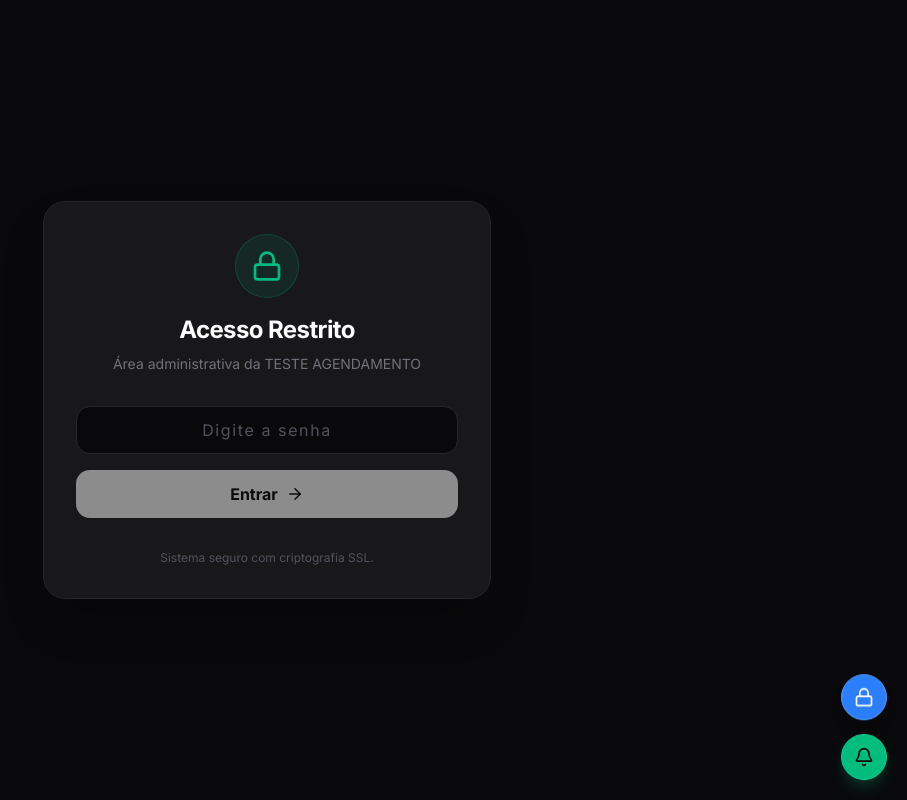
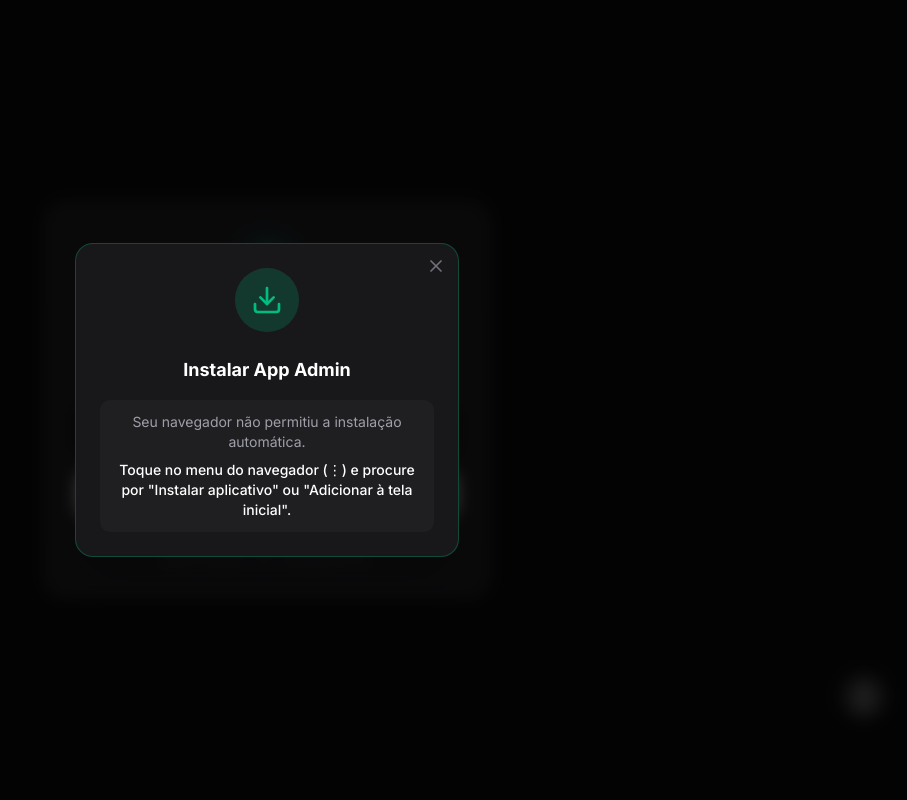
Before and after one commit to JandsonS/teste, a Next.js app in the folder beauty-app/: page /admin/login in a window 1280 px wide. Both pictures are taken after a click on the button "Instalar Aplicativo". Shown: the whole page, without its empty margins (373-1280 px from the left). Built offline with nearby package versions, Linux system fonts and the light colour scheme; no server answers; the database is empty.

Commit message:
download

```diff
--- a/beauty-app/src/components/AdminNotificationListener.tsx
+++ b/beauty-app/src/components/AdminNotificationListener.tsx
@@ -1,189 +1,127 @@
 "use client";
 
-import { useEffect, useRef, useState } from "react";
+import { useEffect, useState } from "react";
+import { Download, Share, PlusSquare, X, Smartphone } from "lucide-react";
 import { toast } from "sonner";
-import { Bell, BellOff, Calendar, Clock, Lock } from "lucide-react";
 
-export default function AdminNotificationListener() {
-  const [isMuted, setIsMuted] = useState(false);
-  const [permission, setPermission] = useState<NotificationPermission>("default");
+export default function InstallPrompt() {
+  const [isIOS, setIsIOS] = useState(false);
+  const [isStandalone, setIsStandalone] = useState(false);
+  const [deferredPrompt, setDeferredPrompt] = useState<any>(null);
+  const [isOpen, setIsOpen] = useState(false); // Controla se o manual está aberto
 
-  const audioRef = useRef<HTMLAudioElement | null>(null);
-  const lastSeenIdRef = useRef<string | null>(null);
-  const isUnlockedRef = useRef(false);
+  useEffect(() => {
+    // 1. Verifica se já está instalado
+    const isInStandaloneMode = window.matchMedia('(display-mode: standalone)').matches || (window.navigator as any).standalone;
+    setIsStandalone(isInStandaloneMode);
 
-  // 1. Inicialização
-  useEffect(() => {
-    // Carrega preferência de mudo
-    const savedPreference = localStorage.getItem("admin_sound_muted");
-    if (savedPreference === "true") setIsMuted(true);
+    // 2. Detecta iPhone
+    const userAgent = window.navigator.userAgent.toLowerCase();
+    const isIosDevice = /iphone|ipad|ipod/.test(userAgent);
+    setIsIOS(isIosDevice);
 
-    // Carrega audio
-    audioRef.current = new Audio("/alert.mp3");
+    // 3. Captura o evento do Android (Crucial!)
+    const handleBeforeInstallPrompt = (e: any) => {
+      e.preventDefault();
+      setDeferredPrompt(e);
+      // Não abrimos automático para não ser invasivo, deixamos o botão aparecer
+    };
 
-    // Verifica permissão de notificação do sistema
-    if ("Notification" in window) {
-      setPermission(Notification.permission);
-    }
+    window.addEventListener("beforeinstallprompt", handleBeforeInstallPrompt);
+
+    return () => window.removeEventListener("beforeinstallprompt", handleBeforeInstallPrompt);
   }, []);
 
-  // 2. Solicitar Permissão
-  const requestNotificationAccess = async () => {
-    if (!("Notification" in window)) return;
-
-    const result = await Notification.requestPermission();
-    setPermission(result);
-
-    if (result === "granted") {
-      toast.success("Notificações de Sistema Ativadas! 📱");
-      enableWakeLock();
+  const handleInstallClick = async () => {
+    // Se for Android e tivermos o evento capturado
+    if (deferredPrompt) {
+      deferredPrompt.prompt();
+      const { outcome } = await deferredPrompt.userChoice;
+      if (outcome === 'accepted') {
+        setDeferredPrompt(null);
+        setIsOpen(false);
+      }
+    }
+    // Se for iPhone, apenas abre as instruções
+    else if (isIOS) {
+      setIsOpen(true);
+    }
+    // Se não tiver evento (ex: PC ou Android que já bloqueou), avisa
+    else {
+      toast.info("Para instalar: Clique nos 3 pontinhos do navegador e 'Adicionar à Tela Inicial'");
     }
   };
 
-  // 3. Wake Lock (Modo Quiosque)
-  const enableWakeLock = async () => {
-    try {
-      if ("wakeLock" in navigator) {
-        await navigator.wakeLock.request('screen');
-        console.log("💡 Tela mantida ligada (Wake Lock ativo)");
-      }
-    } catch (err) {
-      console.log("Wake Lock não suportado ou negado");
-    }
-  };
+  // Se já estiver instalado (Modo App), não mostra nada
+  if (isStandalone) return null;
 
-  // 4. Função de envio de Notificação Nativa (CORRIGIDA)
- // ... resto do código anterior ...
+  return (
+    <>
+      {/* 1. BOTÃO FLUTUANTE FIXO (Aparece ao lado do sino) */}
+      <button
+        onClick={() => setIsOpen(true)}
+        className="fixed bottom-20 right-5 z-40 p-3 rounded-full shadow-lg border bg-zinc-800 text-zinc-200 border-zinc-700 hover:bg-zinc-700 hover:text-white transition-all hover:scale-110"
+        title="Instalar Aplicativo"
+      >
+        <Smartphone size={20} />
+      </button>
 
-  const sendSystemNotification = (cliente: string, servico: string) => {
-    if (Notification.permission === "granted") {
+      {/* 2. O CARD DE INSTRUÇÕES (Só aparece se clicar no botão) */}
+      {isOpen && (
+        <div className="fixed inset-0 z-50 flex items-center justify-center bg-black/60 backdrop-blur-sm p-4 animate-in fade-in">
+          <div className="bg-zinc-900 border border-emerald-500/30 p-6 rounded-2xl shadow-2xl max-w-sm w-full relative">
 
-      // 1. A vibração fica AQUI FORA (separada)
-      if (typeof navigator !== 'undefined' && navigator.vibrate) {
-        navigator.vibrate([200, 100, 200]);
-      }
+            <button
+              onClick={() => setIsOpen(false)}
+              className="absolute top-3 right-3 text-zinc-500 hover:text-white"
+              aria-label="Fechar"
+            >
+              <X size={20} />
+            </button>
 
-      // 2. A criação da notificação fica LIMPA (sem vibrate dentro)
-      const notif = new Notification(`Novo: ${cliente}`, {
-        body: `${servico} - Toque para abrir`,
-        icon: "/icon.png",
-        tag: "novo-agendamento"
-        // ❌ REMOVA A LINHA: vibrate: [200, 100, 200]
-        // Se ela estiver aqui dentro, o erro continua!
-      });
+            <div className="flex flex-col items-center text-center gap-4">
+              <div className="bg-emerald-500/20 p-4 rounded-full text-emerald-500 mb-2">
+                <Download size={32} />
+              </div>
 
-      notif.onclick = () => {
-        window.focus();
-        window.location.reload();
-      };
-    }
-  };
+              <h3 className="font-bold text-white text-lg">Instalar App Admin</h3>
 
-  // 5. Destravar Audio
-  useEffect(() => {
-    const unlockAudio = () => {
-      if (isUnlockedRef.current) return;
-      if (audioRef.current) {
-        audioRef.current.play().catch(() => {});
-        audioRef.current.pause();
-        audioRef.current.currentTime = 0;
-        isUnlockedRef.current = true;
-      }
-      enableWakeLock();
-    };
-
-    document.addEventListener("click", unlockAudio);
-    document.addEventListener("touchstart", unlockAudio);
-    return () => {
-      document.removeEventListener("click", unlockAudio);
-      document.removeEventListener("touchstart", unlockAudio);
-    };
-  }, []);
-
-  // 6. Polling Inteligente
-  useEffect(() => {
-    const checkNewBookings = async () => {
-      try {
-        const res = await fetch("/api/admin/notifications/latest");
-        if (!res.ok) return;
-
-        const data = await res.json();
-
-        if (lastSeenIdRef.current === null) {
-          lastSeenIdRef.current = data.lastId;
-          return;
-        }
-
-        if (data.lastId && data.lastId !== lastSeenIdRef.current) {
-          lastSeenIdRef.current = data.lastId;
-          const details = data.details || {};
-
-          // --- AÇÃO 1: SOM ---
-          if (!isMuted && audioRef.current) {
-            audioRef.current.play().catch((err) => console.error("Erro áudio:", err));
-          }
-
-          // --- AÇÃO 2: NOTIFICAÇÃO DE SISTEMA ---
-          sendSystemNotification(details.cliente || "Cliente", details.servico || "Serviço");
-
-          // --- AÇÃO 3: TOAST NA TELA ---
-          toast.success(`Novo: ${details.cliente}`, {
-            duration: Infinity,
-            description: (
-              <div className="mt-2 space-y-1">
-                <p className="font-bold text-zinc-200">{details.servico}</p>
-                <div className="flex items-center gap-3 text-xs text-zinc-400">
-                  <span className="flex items-center gap-1"><Calendar size={12}/> {details.data}</span>
-                  <span className="flex items-center gap-1"><Clock size={12}/> {details.horario}</span>
+              {isIOS ? (
+                // INSTRUÇÃO IPHONE
+                <div className="text-sm text-zinc-400 space-y-3 bg-zinc-950/50 p-4 rounded-xl w-full text-left">
+                  <p>No iPhone, a instalação é manual:</p>
+                  <div className="flex items-center gap-2 text-white">
+                    1. Toque em <Share size={16} className="text-blue-500" /> <strong>Compartilhar</strong>
+                  </div>
+                  <div className="flex items-center gap-2 text-white">
+                    2. Role e escolha <PlusSquare size={16} /> <strong>Adicionar à Tela de Início</strong>
                   </div>
                 </div>
-            ),
-            action: {
-              label: "Ver",
-              onClick: () => window.location.reload()
-            }
-          });
-        }
-      } catch (error) {
-        console.error("Erro polling:", error);
-      }
-    };
-
-    const interval = setInterval(checkNewBookings, 5000);
-    checkNewBookings();
-
-    return () => clearInterval(interval);
-  }, [isMuted]);
-
-  return (
-    <div className="fixed bottom-5 right-5 z-50 flex flex-col gap-2">
-      {permission !== "granted" && (
+              ) : deferredPrompt ? (
+                // BOTÃO ANDROID (Se disponível)
+                <div className="space-y-3 w-full">
+                  <p className="text-sm text-zinc-400">
+                    Instale para ter notificações em tela cheia e acesso rápido.
+                  </p>
                   <button
-          onClick={requestNotificationAccess}
-          className="p-3 rounded-full shadow-lg border bg-blue-500 text-white border-blue-400 animate-bounce"
-          title="Ativar Notificações de Segundo Plano"
+                    onClick={handleInstallClick}
+                    className="bg-emerald-500 hover:bg-emerald-400 text-black font-bold py-3 px-4 rounded-xl w-full transition-colors flex items-center justify-center gap-2"
                   >
-          <Lock size={20} />
-        </button>
-      )}
-
-      <button
-        onClick={() => {
-          const newState = !isMuted;
-          setIsMuted(newState);
-          localStorage.setItem("admin_sound_muted", String(newState));
-          toast(newState ? "Som desativado" : "Som ativado");
-        }}
-        className={`
-          p-3 rounded-full shadow-lg border transition-all duration-300 hover:scale-110
-          ${isMuted
-            ? "bg-zinc-800 text-zinc-400 border-zinc-700"
-            : "bg-emerald-500 text-zinc-950 border-emerald-400 shadow-emerald-500/20"
-          }
-        `}
-      >
-        {isMuted ? <BellOff size={20} /> : <Bell size={20} />}
+                    <Download size={18} />
+                    Confirmar Instalação
                   </button>
                 </div>
+              ) : (
+                // FALLBACK (Se o navegador não deixar instalar auto)
+                <div className="text-sm text-zinc-400 bg-zinc-800/50 p-3 rounded-lg">
+                  <p>Seu navegador não permitiu a instalação automática.</p>
+                  <p className="mt-2 text-white font-medium">Toque no menu do navegador (⋮) e procure por "Instalar aplicativo" ou "Adicionar à tela inicial".</p>
+                </div>
+              )}
+            </div>
+          </div>
+        </div>
+      )}
+    </>
   );
 }
```
Lines whose indentation alone changed are shown as unchanged.
